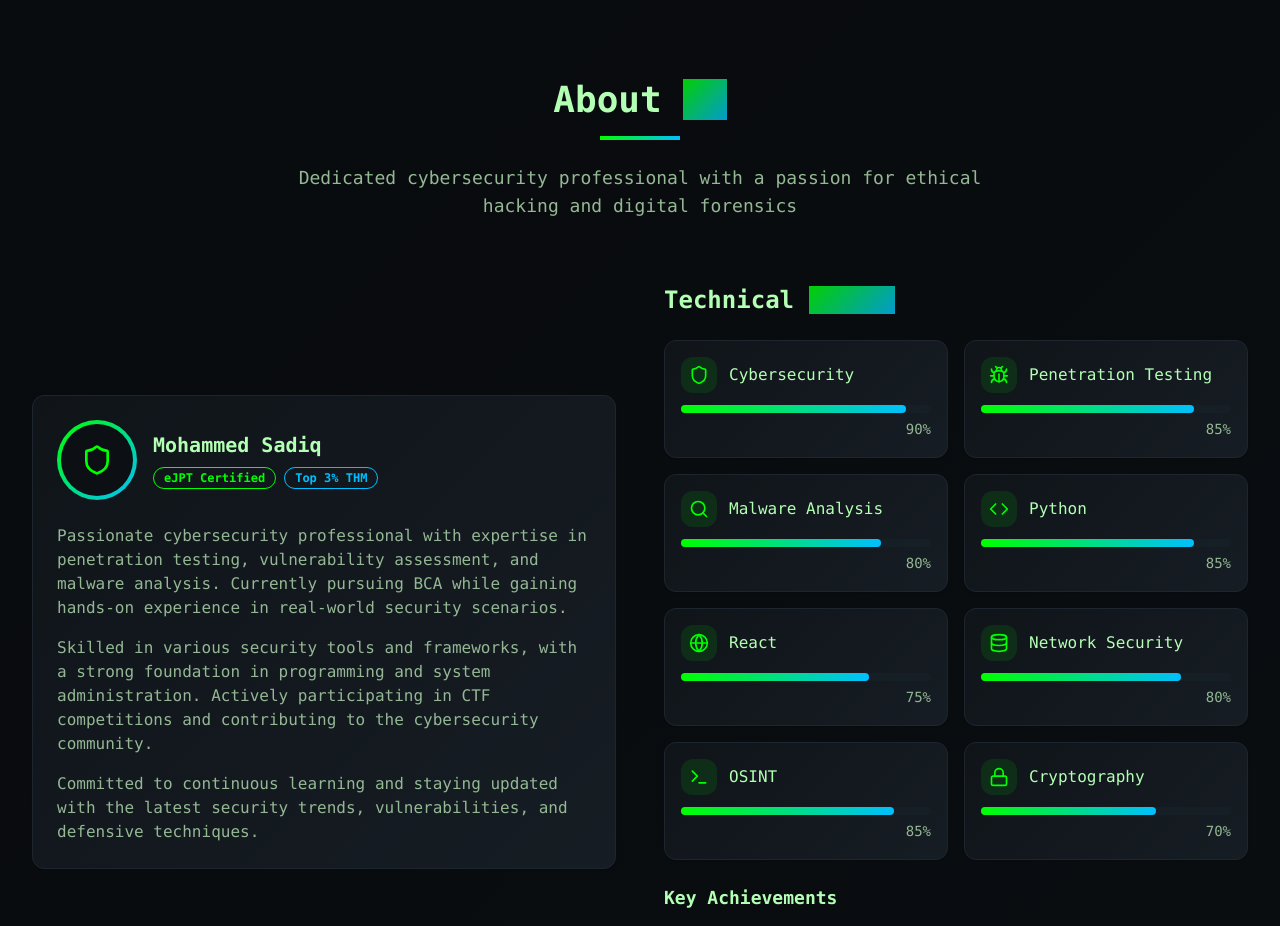
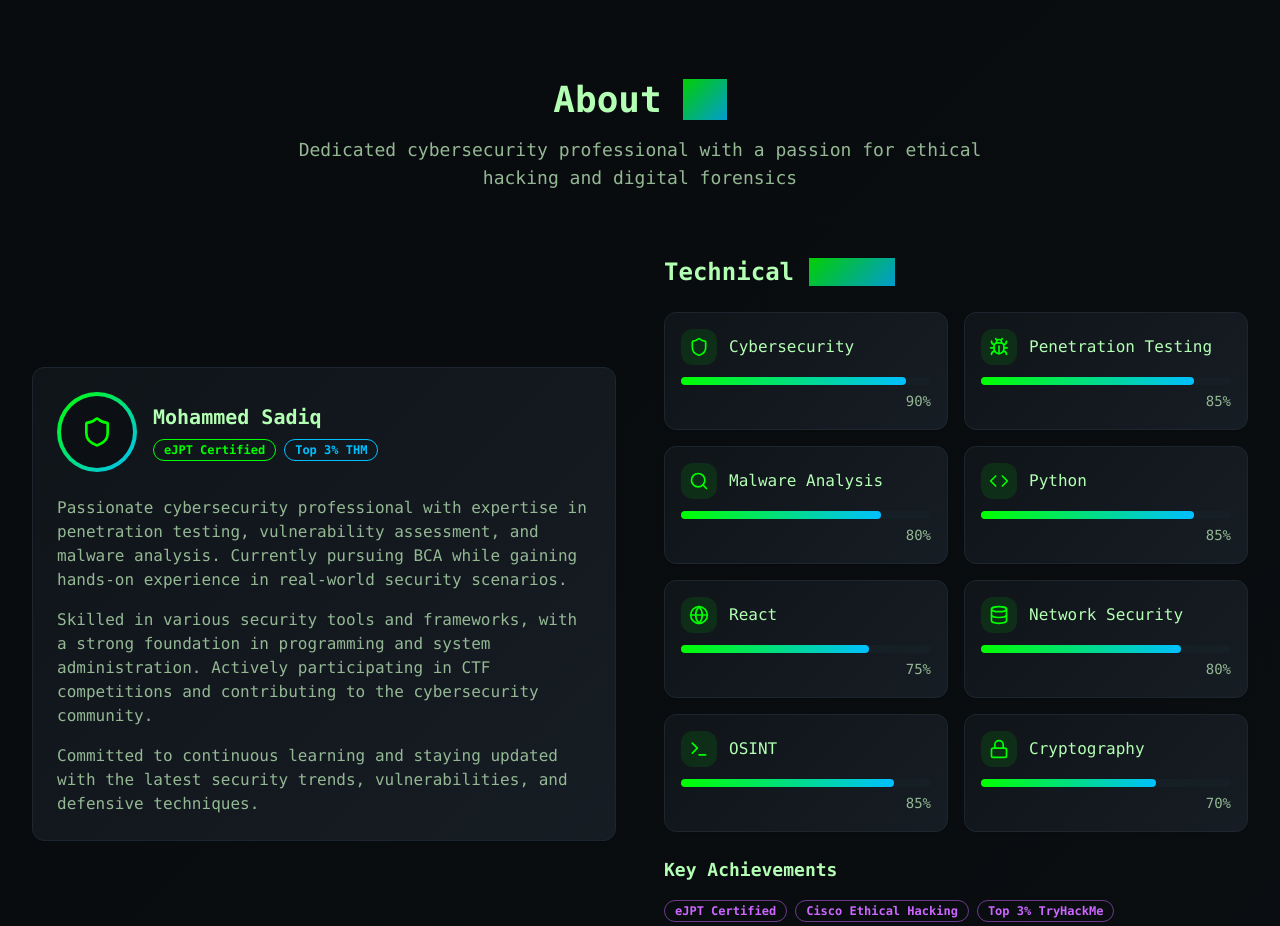
Before and after one commit to Sadiq788/cyber-sadiq-bytes, a React (Vite) app: page / in a window 1280 px wide. Shown: the part 800-1726 px from the top of the page. Built offline with nearby package versions, Linux system fonts and the light colour scheme.

Commit message:
Remove green line below About

```diff
--- a/src/components/About.tsx
+++ b/src/components/About.tsx
@@ -51,7 +51,7 @@ const About = () => {
           <h2 className="text-3xl sm:text-4xl font-bold mb-4">
             About <span className="text-cyber">Me</span>
           </h2>
-          <div className="w-20 h-1 bg-gradient-to-r from-cyber-green to-cyber-blue mx-auto mb-6" />
+
           <p className="text-lg text-muted-foreground max-w-3xl mx-auto">
             Dedicated cybersecurity professional with a passion for ethical hacking and digital forensics
           </p>
```
